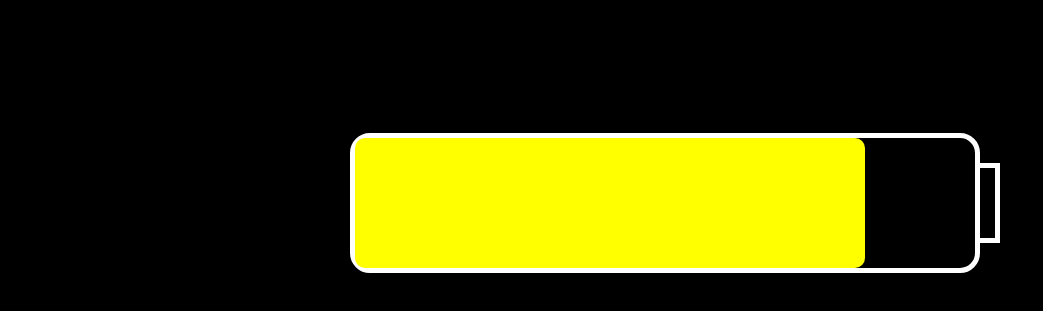
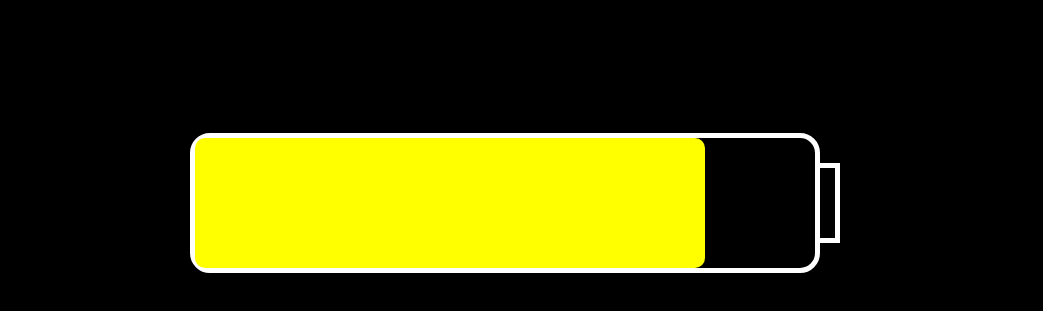
Before and after one commit to JaveriaMasood123/Battery-Animation, a plain HTML site: page index.html in a window 1280 px wide. Shown: the part 165-476 px from the top of the page, without its empty margins (118-1161 px from the left). Drawn offline with Linux system fonts and the light colour scheme.

Commit message:
Update style.css

```diff
--- a/style.css
+++ b/style.css
@@ -13,7 +13,7 @@ body{
     height: 130px;
     border-radius: 20px;
     position: relative;
-    left: 460px;
+    left: 300px;
     top: 100px;
    }
 .side{
```
